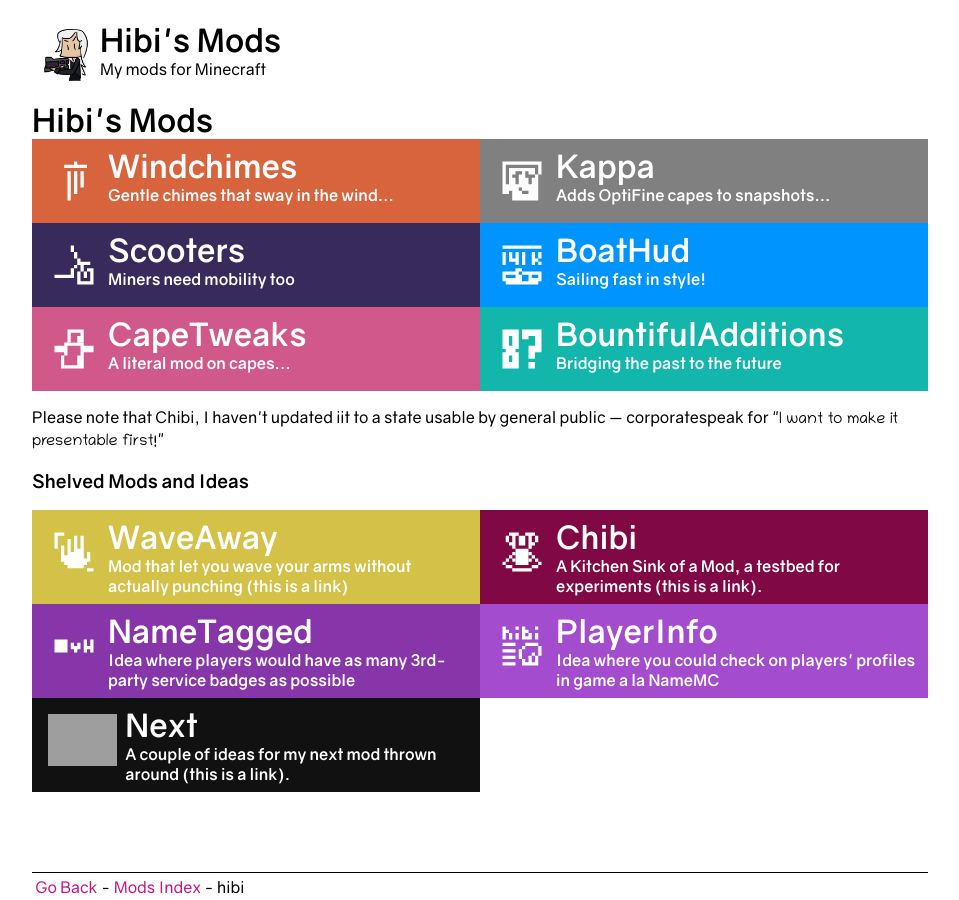
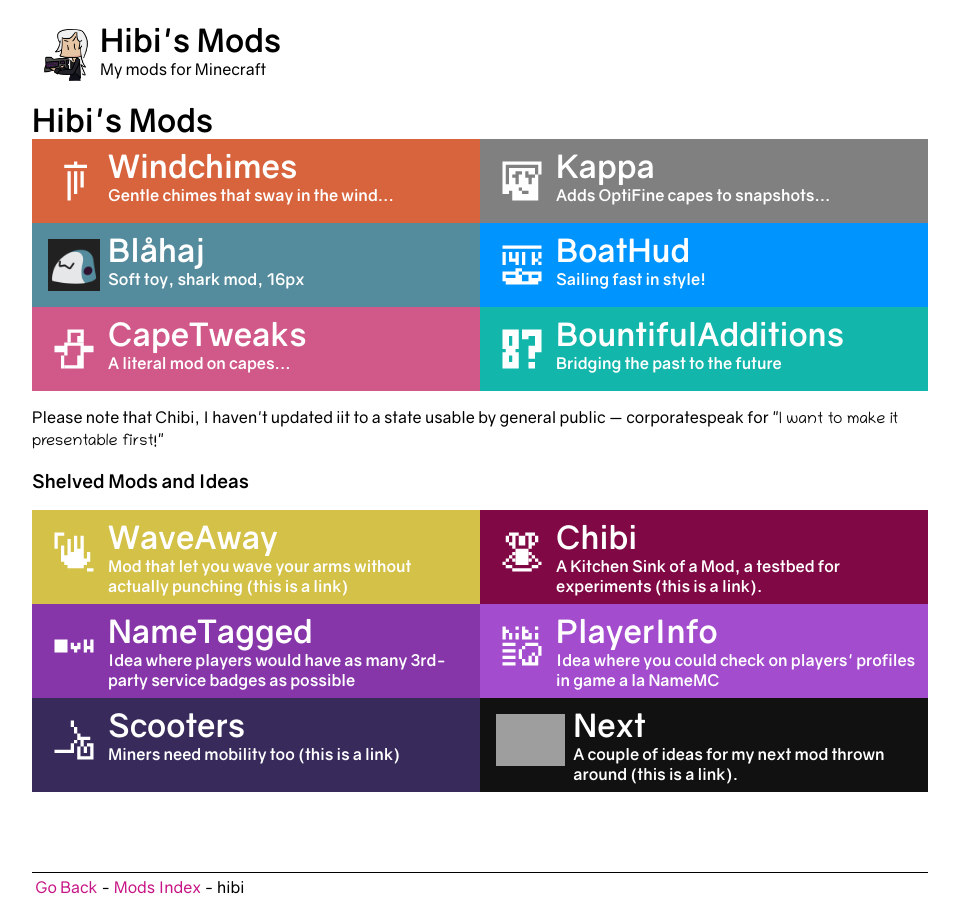
Before and after one commit to hibiii/Hibiii.github.io, a Jekyll site: the page built from mods_index.html, in a window 1280 px wide. Shown: the whole page, without its empty margins (160-1119 px from the left). Built offline with Jekyll 4.4.1, drawn with Linux system fonts in a browser that asks for light colours; grey boxes are pictures that could not be loaded.

Commit message:
Add blahaj page

```diff
--- a/assets/page.scss
+++ b/assets/page.scss
@@ -73,7 +73,7 @@
 	margin: 8px;
 }
 
-img { max-width: 50%; }
+img:not(table img) { max-width: 50%; }
 img.pad { margin: 20px; }
 img.pad:not(.big):not(.small) { max-width: calc(50% - 40px); }
 img.big { max-height: 100%; max-width: 100%; }
--- a/mods/scooters.html
+++ b/mods/scooters.html
@@ -4,6 +4,7 @@
 icon: /assets/icon/scooters.svg
 color: "#382b5c"
 ---
+<mark class="note"><b>Note:</b> This mod has been abandoned. I will not provide support for it.</mark>
 <p>A mod that adds kick scooters and electric scooters to Minecraft.</p>
 <img src="https://raw.githubusercontent.com/Hibiii/Scooters/main/.pretty_readme/screenshot_alex.png" class="pad"><img src="https://raw.githubusercontent.com/Hibiii/Scooters/main/.pretty_readme/screenshot_lineup.png" class="pad">
 <p>This mod is required on <b>both</b> the server and the client.</p>
--- a/mods_index.html
+++ b/mods_index.html
@@ -41,11 +41,11 @@
 			<span>Adds OptiFine capes to snapshots...</span>
 		</a>
 	</div>
-	<div class="link" style="--color: #382b5c">
-		<a href="/mods/scooters">
-			<img src="/assets/icon/scooters.svg" type="image/svg+xml" height="52" class="hicon">
-			<h1>Scooters</h1>
-			<span>Miners need mobility too</span>
+	<div class="link" style="--color: #548b9d">
+		<a href="/mods/blahaj.html">
+			<img src="/assets/icon/blahaj.png" type="image/svg+xml" height="52" class="hicon">
+			<h1>Blåhaj</h1>
+			<span>Soft toy, shark mod, 16px</span>
 		</a>
 	</div>
 	<div class="link" style="--color: #0094ff">
@@ -97,6 +97,13 @@
 		<h1>Player&ZeroWidthSpace;Info</h1>
 		<span>Idea where you could check on players' profiles in game a la NameMC</span>
 	</div>
+	<div class="link" style="--color: #382b5c">
+		<a href="/mods/scooters">
+			<img src="/assets/icon/scooters.svg" type="image/svg+xml" height="52" class="hicon">
+			<h1>Scooters</h1>
+			<span>Miners need mobility too (this is a link)</span>
+		</a>
+	</div>
 	<div class="link" style="--color: #111111">
 		<a href="/mods/next">
 			<img src="/assets/icon/unknown.svg" type="image/svg+xml" height="52" class="hicon">
```
Also changed, not shown: mods/blahaj.html (added, +43 -0 lines), assets/icon/blahaj.png (added).
